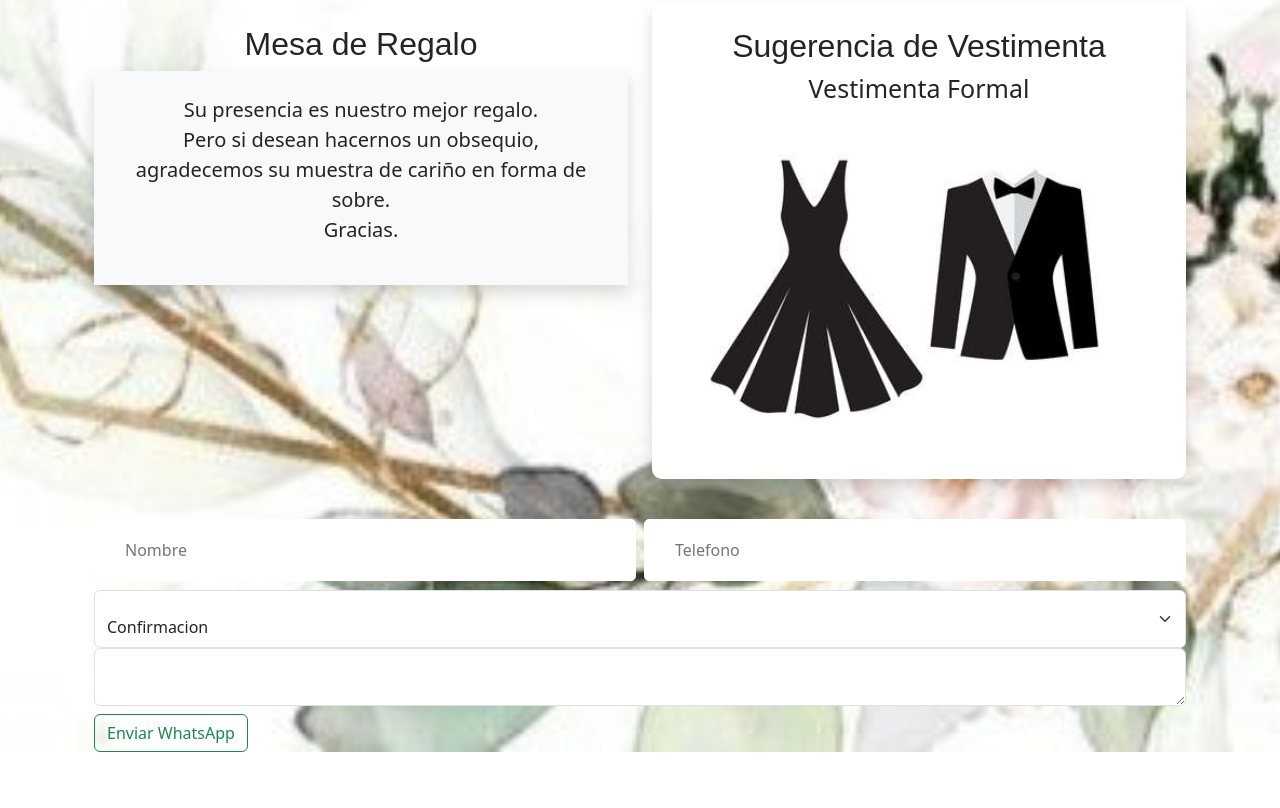
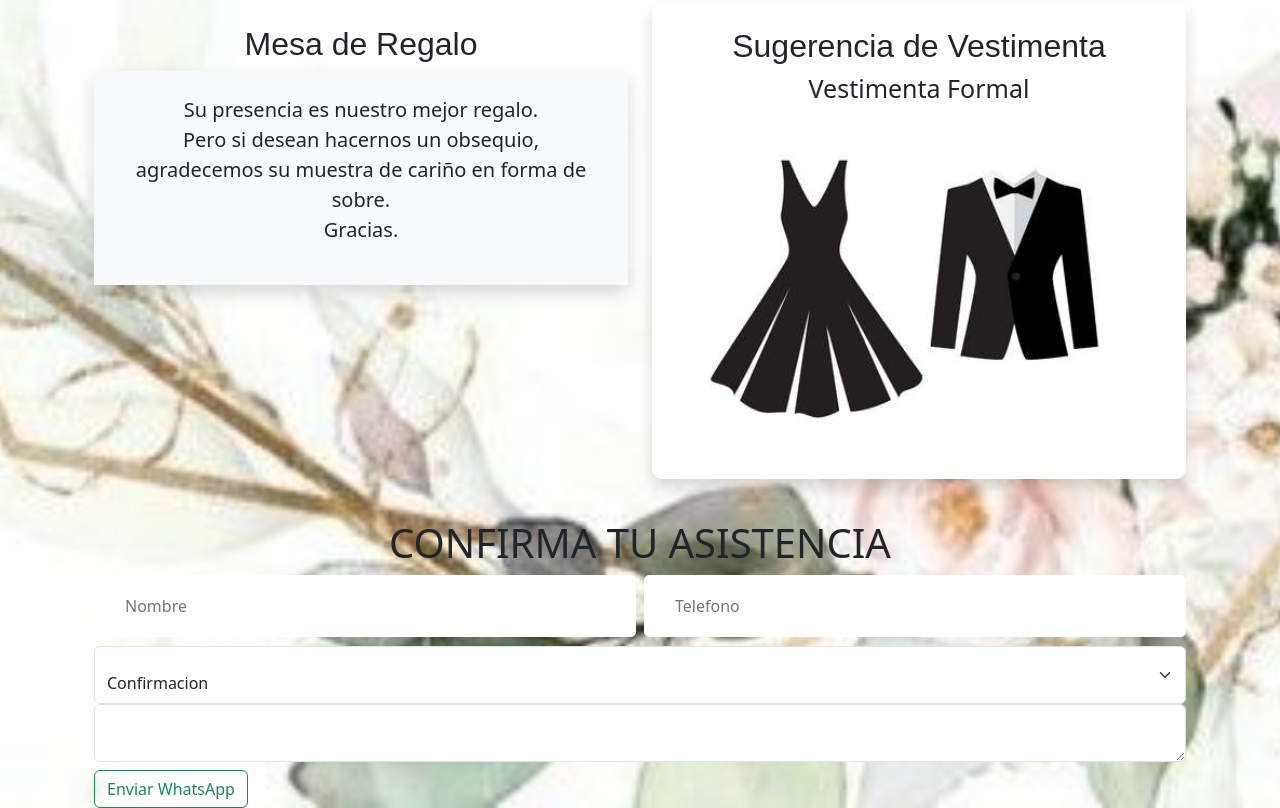
Before and after one commit to yanfranve/mi-boda, a plain HTML site: page index.html in a window 1280 px wide. Shown: the part 2512-3320 px from the top of the page. Before the commit the page ends 3264 px from the top, so only its background shows below. Drawn offline with nearby package versions, Linux system fonts and the light colour scheme.

Commit message:
formulario actu

```diff
--- a/index.html
+++ b/index.html
@@ -205,6 +205,7 @@
 
 
     <div class="container">
+      <h2 class="text-dark display-6">CONFIRMA TU ASISTENCIA</h2>
       <div class="row g-2">
         <div class="col-md-6">
           <div class="form-floating">
```
